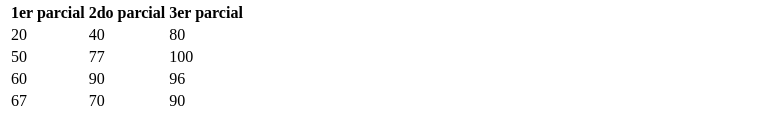
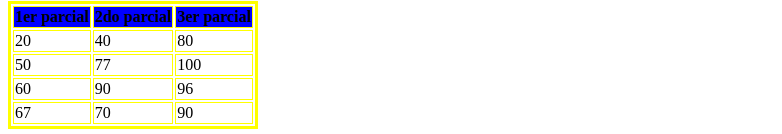
Before and after one commit to nicoguty17/miprimerrepo, a plain HTML site: page index.html in a window 1280 px wide. Shown: the part 1201-1335 px from the top of the page, without its empty margins (0-782 px from the left). Drawn offline with Linux system fonts and the light colour scheme.

Commit message:
cambios en mi index 6

```diff
--- a/index.html
+++ b/index.html
@@ -34,8 +34,8 @@ title="YouTube video player"
 frameborder="0"
 allowfullscreen>
 </iframe>
-<table>
-<tr>
+<table border="3" bordercolor="yellow">
+<tr bgcolor="blue" bordercolor="red">
     <th>1er parcial</th>
     <th>2do parcial</th>
     <th>3er parcial</th>
```
